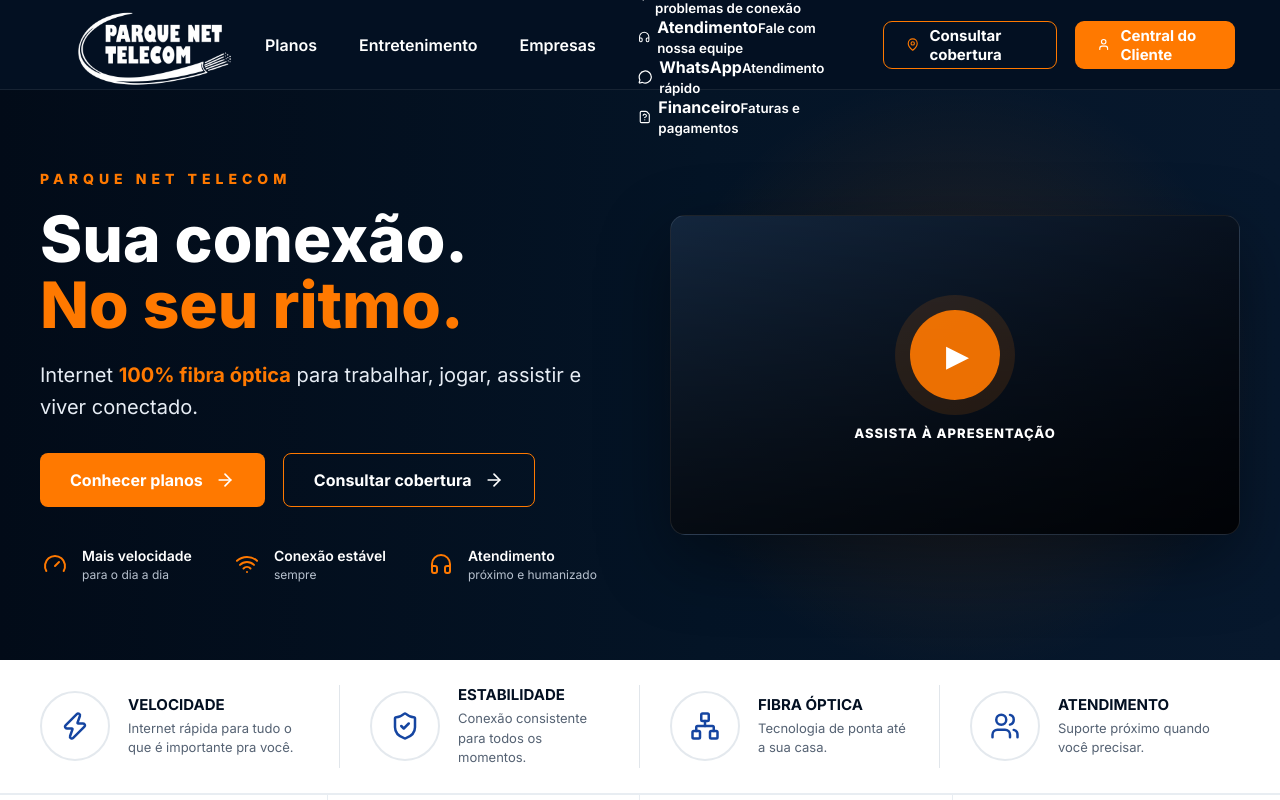
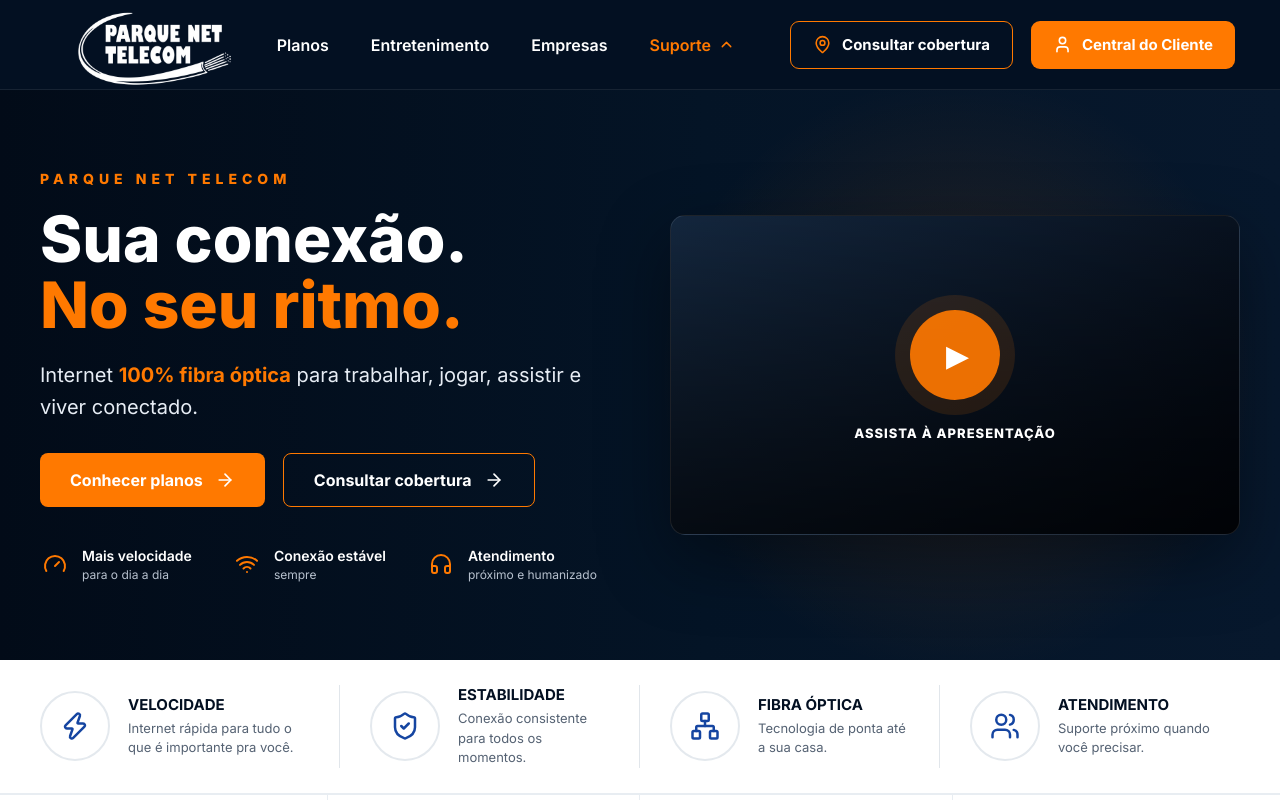
Before and after one commit to mkdiass/pqn, a Next.js app: page / in a window 1280 px wide. Both pictures are taken after a click on the button "Suporte". Shown: the top 800 px of the page. Built offline with nearby package versions, Linux system fonts and the light colour scheme.

Commit message:
fix: aplica estilos do dropdown interativo

```diff
--- a/components/layout/navbar.tsx
+++ b/components/layout/navbar.tsx
@@ -4,6 +4,7 @@
 import Link from "next/link";
 import { ChevronDown, MapPin, User, Wifi, MessageCircle, FileQuestion, Headphones } from "lucide-react";
 import { useState } from "react";
+import styles from "./navbar.module.css";
 
 export function Navbar() {
   const [supportOpen, setSupportOpen] = useState(false);
@@ -12,64 +13,27 @@
     <header className="navbar">
       <div className="navbar-container">
         <Link href="/" className="logo-link">
-          <Image
-            src="/logo/logoPQN.png"
-            alt="Parque Net Telecom"
-            width={230}
-            height={100}
-            className="logo"
-            priority
-          />
+          <Image src="/logo/logoPQN.png" alt="Parque Net Telecom" width={230} height={100} className="logo" priority />
         </Link>
-
         <nav className="nav-links">
           <Link href="/planos">Planos</Link>
           <Link href="/entretenimento">Entretenimento</Link>
           <Link href="/empresas">Empresas</Link>
-
-          <div className="nav-dropdown">
-            <button
-              type="button"
-              className={`nav-dropdown-trigger ${supportOpen ? "is-open" : ""}`}
-              onClick={() => setSupportOpen((value) => !value)}
-              aria-expanded={supportOpen}
-            >
-              Suporte
-              <ChevronDown size={17} />
+          <div className={styles.dropdown}>
+            <button type="button" className={`${styles.trigger} ${supportOpen ? styles.open : ""}`} onClick={() => setSupportOpen((value) => !value)} aria-expanded={supportOpen}>
+              Suporte <ChevronDown size={17} />
             </button>
-
-            {supportOpen && (
-              <div className="nav-dropdown-menu">
-                <Link href="/suporte?assunto=internet" onClick={() => setSupportOpen(false)}>
-                  <Wifi size={18} />
-                  <span><strong>Sem internet</strong><small>Resolva problemas de conexão</small></span>
-                </Link>
-                <Link href="/suporte?assunto=atendimento" onClick={() => setSupportOpen(false)}>
-                  <Headphones size={18} />
-                  <span><strong>Atendimento</strong><small>Fale com nossa equipe</small></span>
-                </Link>
-                <Link href="/suporte?assunto=whatsapp" onClick={() => setSupportOpen(false)}>
-                  <MessageCircle size={18} />
-                  <span><strong>WhatsApp</strong><small>Atendimento rápido</small></span>
-                </Link>
-                <Link href="/suporte?assunto=financeiro" onClick={() => setSupportOpen(false)}>
-                  <FileQuestion size={18} />
-                  <span><strong>Financeiro</strong><small>Faturas e pagamentos</small></span>
-                </Link>
-              </div>
-            )}
+            {supportOpen && <div className={styles.menu}>
+              <Link href="/suporte?assunto=internet" onClick={() => setSupportOpen(false)}><Wifi size={18} /><span><strong>Sem internet</strong><small>Resolva problemas de conexão</small></span></Link>
+              <Link href="/suporte?assunto=atendimento" onClick={() => setSupportOpen(false)}><Headphones size={18} /><span><strong>Atendimento</strong><small>Fale com nossa equipe</small></span></Link>
+              <Link href="/suporte?assunto=whatsapp" onClick={() => setSupportOpen(false)}><MessageCircle size={18} /><span><strong>WhatsApp</strong><small>Atendimento rápido</small></span></Link>
+              <Link href="/suporte?assunto=financeiro" onClick={() => setSupportOpen(false)}><FileQuestion size={18} /><span><strong>Financeiro</strong><small>Faturas e pagamentos</small></span></Link>
+            </div>}
           </div>
         </nav>
-
         <div className="nav-actions">
-          <Link href="/cobertura" className="coverage-button">
-            <MapPin size={19} />
-            Consultar cobertura
-          </Link>
-          <Link href="/cliente" className="client-button">
-            <User size={19} />
-            Central do Cliente
-          </Link>
+          <Link href="/cobertura" className="coverage-button"><MapPin size={19} />Consultar cobertura</Link>
+          <Link href="/cliente" className="client-button"><User size={19} />Central do Cliente</Link>
         </div>
       </div>
     </header>
```
